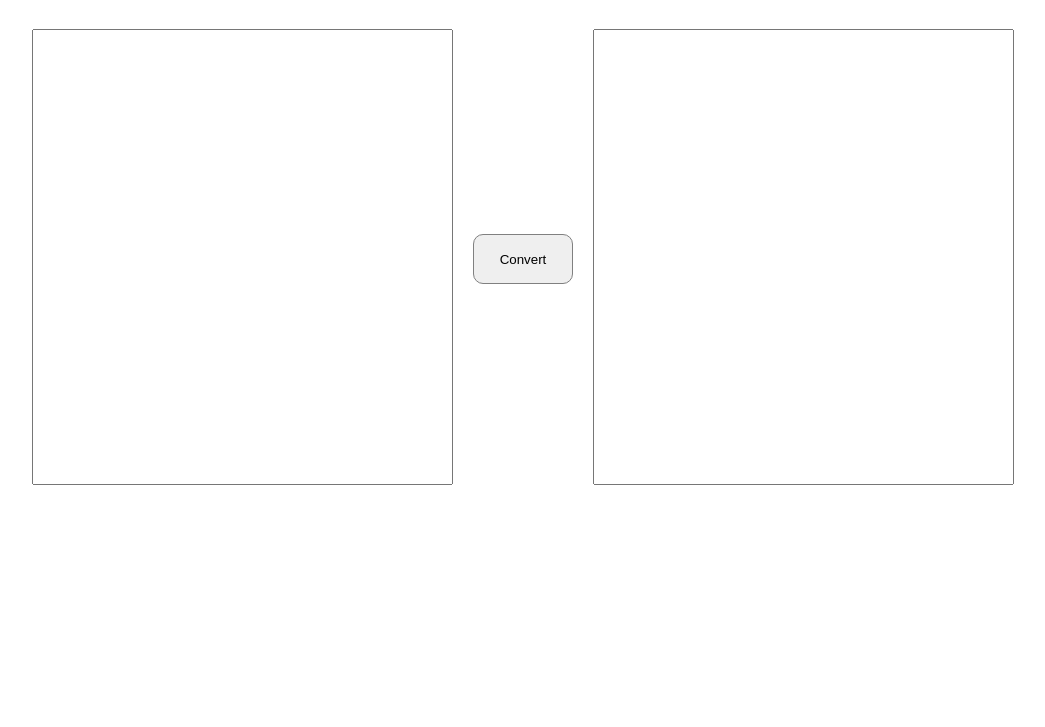
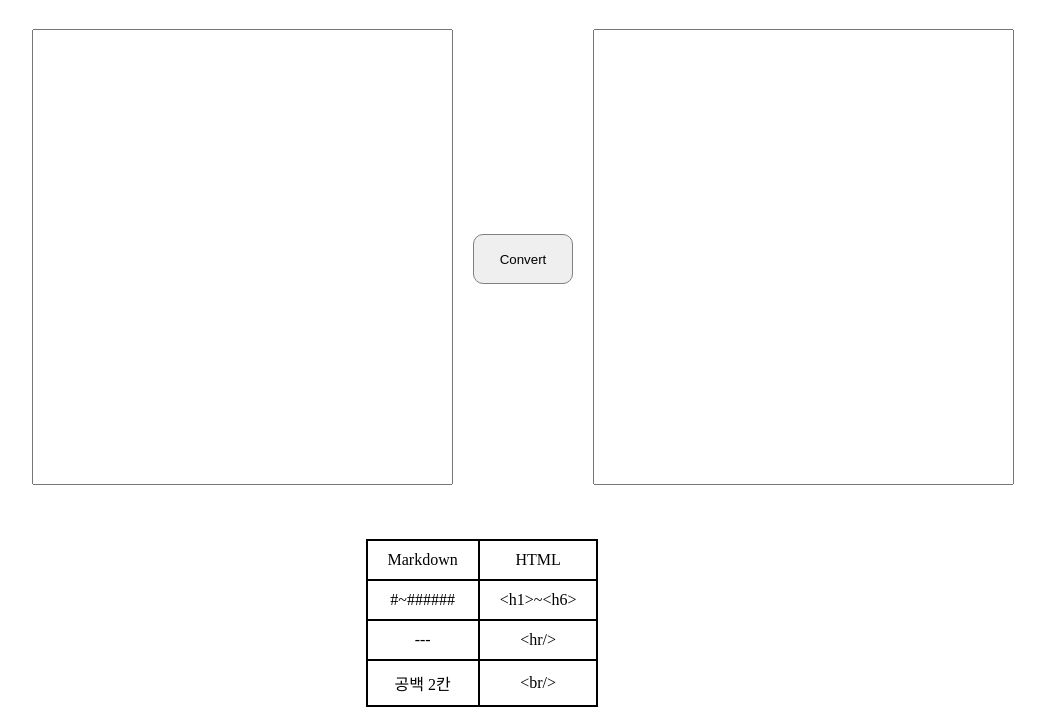
Before and after one commit to hellou8363/MarkdownToHTML, a plain HTML site: page index.html in a window 1280 px wide. Shown: the part 79-806 px from the top of the page, without its empty margins (158-1203 px from the left). Drawn offline with Linux system fonts and the light colour scheme.

Commit message:
구분선, 줄바꿈 추가
Markdown -> HTML
--- -> <hr/>
공백 2칸 -> <br/>

```diff
--- a/checkStartChar.js
+++ b/checkStartChar.js
@@ -1,15 +1,24 @@
 function checkStartChar(inputText, index) {
   let count = 0;
 
-  // Markdown에서 #은 제목을 표현할 때 사용
+  // Markdown(#~######) -> HTML(<h1>~<h6>)
   if (inputText[index] === "#") {
     count++;
-    for (let j = 1; j < 6; j++) {
-      if (inputText[index] !== inputText[index + j]) break;
+    for (let i = 1; i < 6; i++) {
+      if (inputText[index + i] !== "#") break;
       count++;
     }
     $("#outputHTML").value += `<h${count}>`;
     grammarCheck[count - 1] = 1; // 태그 활성화 체크
   }
+
+  // Markdown(---) -> HTML(<hr/>)
+  if (inputText[index] === "-") {
+    if (inputText[index + 1] === "-" && inputText[index + 2] === "-") {
+      $("#outputHTML").value += `<hr/>`;
+      count = 3;
+    }
+  }
+
   return count;
 }
--- a/index.html
+++ b/index.html
@@ -36,5 +36,25 @@
         ></textarea>
       </div>
     </div>
+    <div>
+      <table id="infoTable">
+        <tr>
+          <td>Markdown</td>
+          <td>HTML</td>
+        </tr>
+        <tr>
+          <td>#~######</td>
+          <td>&lth1&gt~&lth6&gt</td>
+        </tr>
+        <tr>
+          <td>---</td>
+          <td>&lthr/&gt</td>
+        </tr>
+        <tr>
+          <td>공백 2칸</td>
+          <td>&ltbr/&gt</td>
+        </tr>
+      </table>
+    </div>
   </body>
 </html>
--- a/markdownToHTML.css
+++ b/markdownToHTML.css
@@ -22,3 +22,14 @@ textarea {
   align-items: center;
   margin: 50px auto;
 }
+
+#infoTable {
+  border-collapse: collapse;
+  text-align: center;
+  margin: 20px auto;
+}
+
+tr, td {
+  border: 2px solid black;
+  padding: 10px 20px;
+}
--- a/markdownToHTML.js
+++ b/markdownToHTML.js
@@ -13,15 +13,18 @@ function changeText() {
     // 문장 첫 글자 체크
     const count = checkStartChar(inputText, i);
 
+    console.log(grammarCheck);
     // 첫 글자 체크에서 이미 체크된 문자는 패스
     if (count > 0) {
       i += count;
       continue;
     }
 
-    if (inputText[i] === "\n") {
+    if (inputText[i] === " " && inputText[i + 1] === " ") {
       // 문장이 끝날 때마다 끝 맺음 태그가 필요한지 여부 체크
       checkEndChar();
+      // Spacebar 2번으로 공백이 __이면 <br/>
+      $("#outputHTML").value += `<br/>`;
       continue;
     }
 
```
